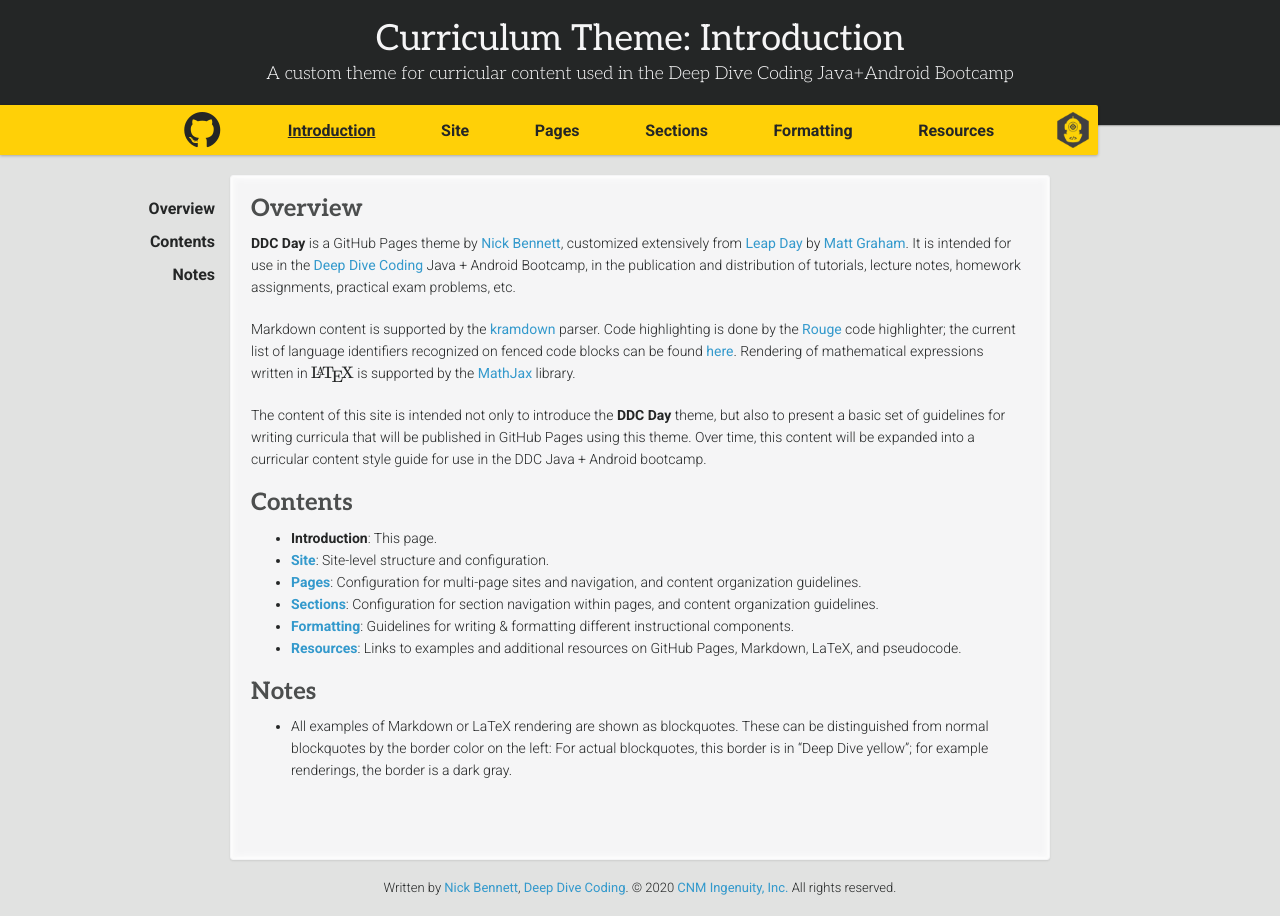
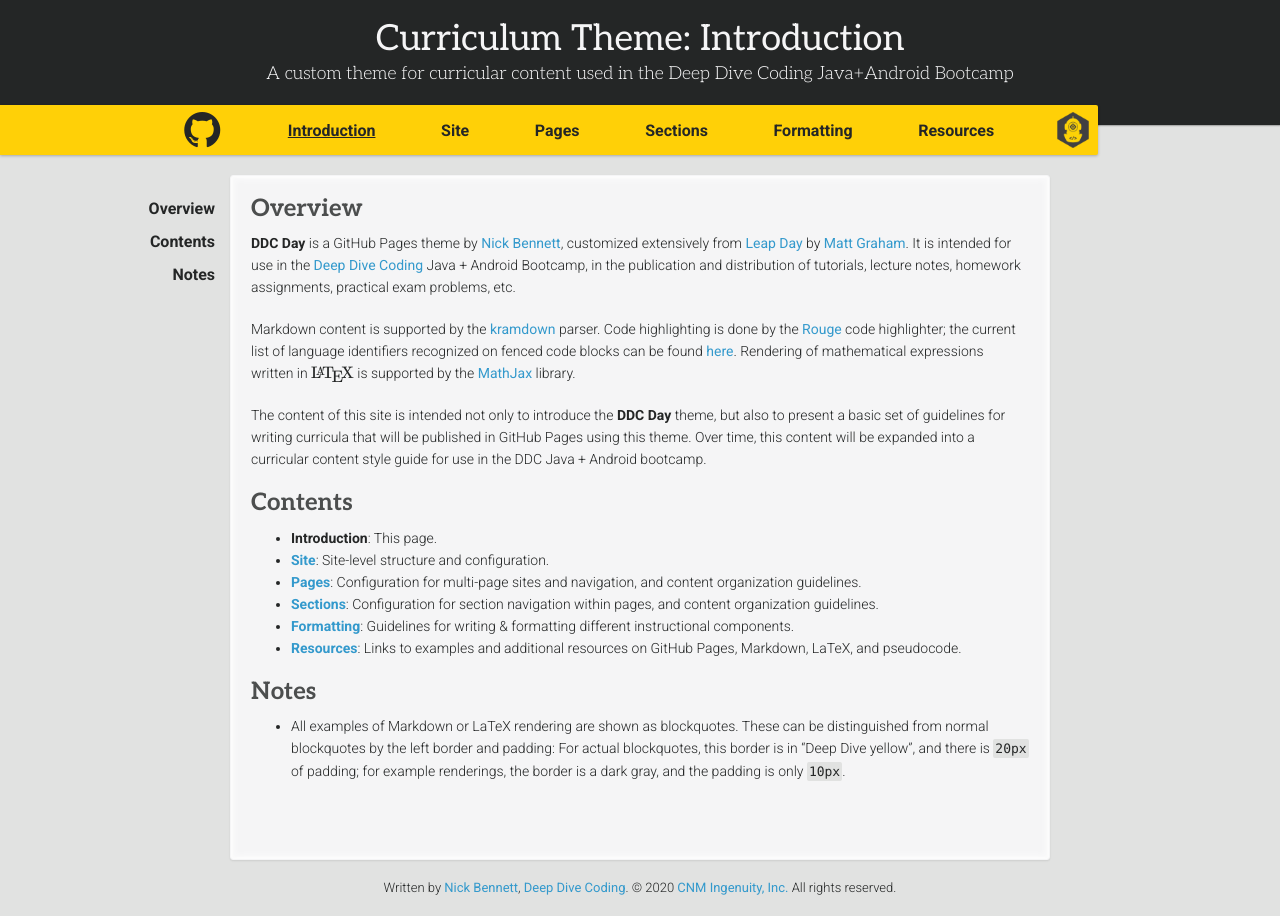
Before and after one commit to ddc-java/ddc-day, a Jekyll site: the page built from index.md, in a window 1280 px wide. Built offline with Jekyll 4.4.1, drawn with Linux system fonts in a browser that asks for light colours; nearby versions of some CDN libraries; some web fonts are replaced; our own code applies the rules of GitHub Pages for plain Markdown files; formulas are drawn with MathJax 3.

Commit message:
Different style for example rendering

```diff
--- a/_sass/ddc-day.scss
+++ b/_sass/ddc-day.scss
@@ -119,6 +119,7 @@
 
 blockquote {
   border-left: 1px solid $medium-dark-color;
+  padding: 0 0 0 10px;
 }
 
 code {
--- a/index.md
+++ b/index.md
@@ -24,4 +24,4 @@
 
 ## Notes
 
-* All examples of Markdown or LaTeX rendering are shown as blockquotes. These can be distinguished from normal blockquotes by the border color on the left: For actual blockquotes, this border is in "Deep Dive yellow"; for example renderings, the border is a dark gray.
+* All examples of Markdown or LaTeX rendering are shown as blockquotes. These can be distinguished from normal blockquotes by the left border and padding: For actual blockquotes, this border is in "Deep Dive yellow", and there is `20px` of padding; for example renderings, the border is a dark gray, and the padding is only `10px`.
```
